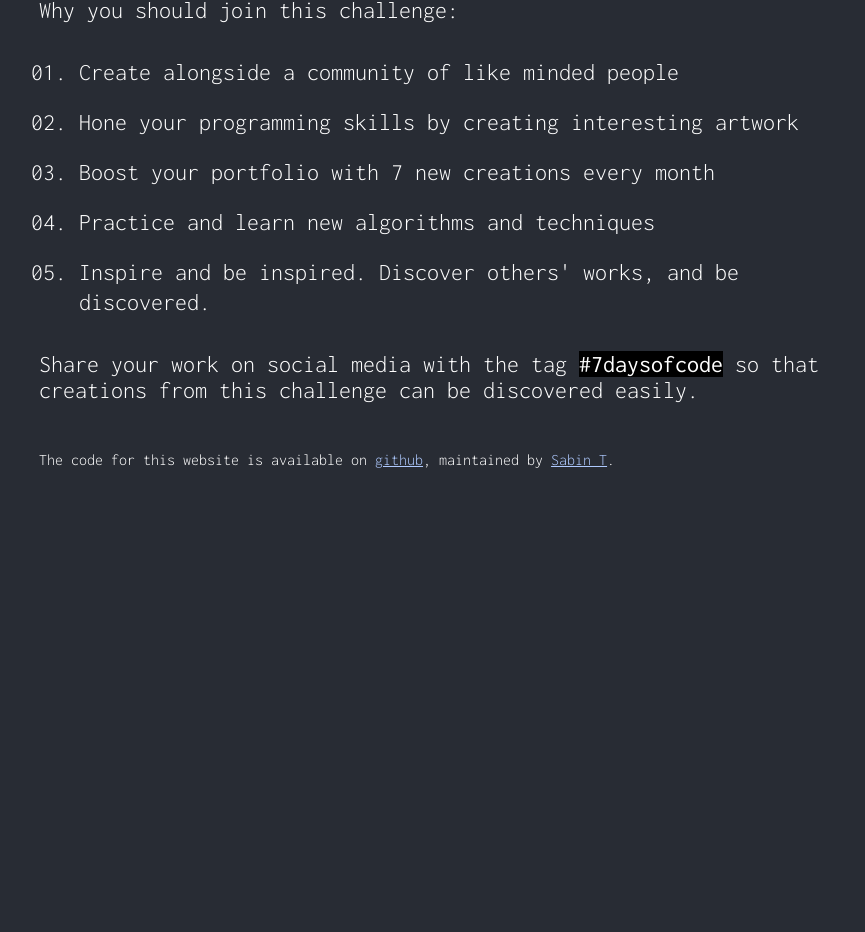
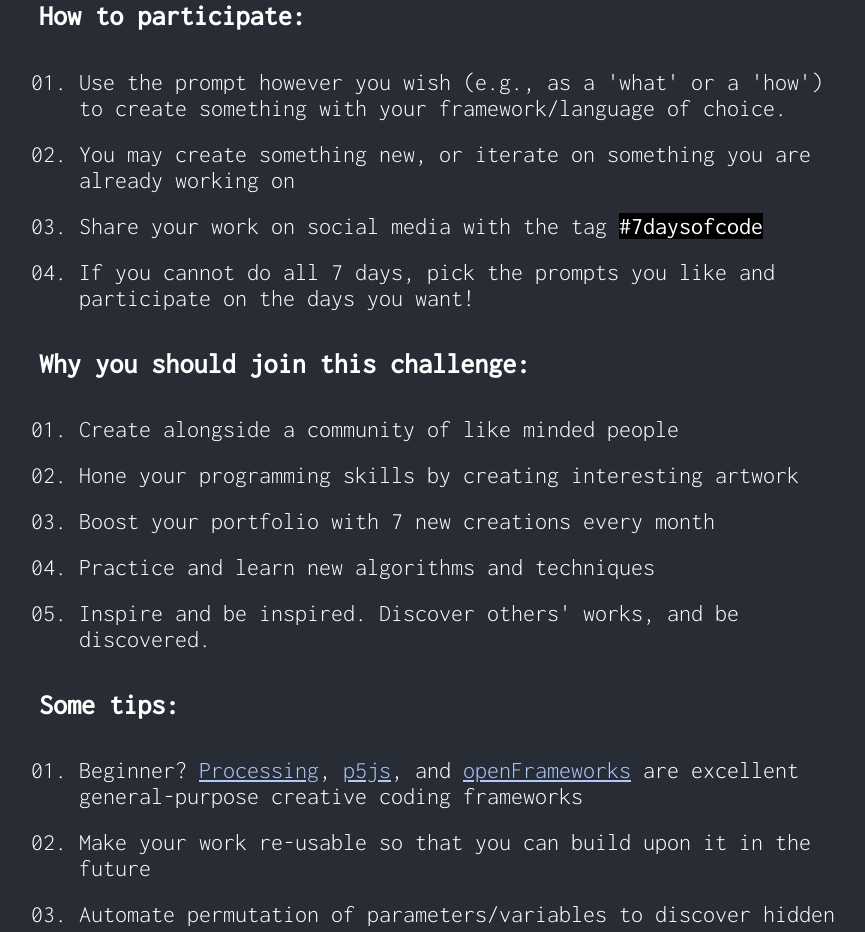
Before and after one commit to SabinT/7daysofcode, a React (Create React App) app: page / in a window 1280 px wide. Shown: the part 539-1471 px from the top of the page, without its empty margins (201-1066 px from the left). Before the commit the page ends 1007 px from the top, so only its background shows below. Built offline with nearby package versions, Linux system fonts and the light colour scheme.

Commit message:
July updates

```diff
--- a/src/App.scss
+++ b/src/App.scss
@@ -22,11 +22,10 @@ body {
     background-color: black;
   }
 
-  ul {
+  ol {
     list-style-type: decimal-leading-zero;
 
     li {
-      line-height: 1.25;
       padding-top: 10px;
       padding-bottom: 10px;
     }
--- a/src/App.tsx
+++ b/src/App.tsx
@@ -15,19 +15,35 @@ function App() {
         <ChallengeTimer />
         <PromptsPanel />
       </header>
-      <p>
+      <h3>
+        How to participate:
+      </h3>
+      <ol>
+        <li>Use the prompt however you wish (e.g., as a 'what' or a 'how') to create something with your framework/language of choice.</li>
+        <li>You may create something new, or iterate on something you are already working on</li>
+        <li>Share your work on social media with the tag <strong>#7daysofcode</strong></li>
+        <li>If you cannot do all 7 days, pick the prompts you like and participate on the days you want!</li>
+      </ol>
+
+      <h3>
         Why you should join this challenge:
-      </p>
-      <ul>
+      </h3>
+      <ol>
         <li>Create alongside a community of like minded people</li>
         <li>Hone your programming skills by creating interesting artwork</li>
         <li>Boost your portfolio with 7 new creations every month</li>
         <li>Practice and learn new algorithms and techniques</li>
         <li>Inspire and be inspired. Discover others' works, and be discovered.</li>
-      </ul>
-      <p>
-        Share your work on social media with the tag <strong>#7daysofcode</strong> so that creations from this challenge can be discovered easily.
-      </p>
+      </ol>
+      <h3>
+        Some tips:
+      </h3>
+      <ol>
+        <li>Beginner? <a href='https://processing.org/'>Processing</a>, <a href='https://p5js.org/'>p5js</a>, and <a href='https://openframeworks.cc/'>openFrameworks</a> are excellent general-purpose creative coding frameworks</li>
+        <li>Make your work re-usable so that you can build upon it in the future</li>
+        <li>Automate permutation of parameters/variables to discover hidden patterns</li>
+        <li>Got questions? Need help? Have suggestions? Send an email to <strong>info</strong> <strong>at</strong> <strong>7daysofcode.art</strong></li>
+      </ol>
       <div className='App-footer'>
         The code for this website is available on <a href='https://github.com/SabinT/7daysofcode'>github</a>, maintained by <a href="https://lumic.space">Sabin T</a>.
       </div>
--- a/src/components/Prompts.ts
+++ b/src/components/Prompts.ts
@@ -7,11 +7,24 @@ const prompts: { [key: string]: string; }  = {
     '2021-06-04': 'Sky',
     '2021-06-05': 'Flower',
     '2021-06-06': 'Fire',
-    '2021-06-07': 'Wind'
+    '2021-06-07': 'Wind',
+
+    '2021-07-01': 'Mirror',
+    '2021-07-02': 'Flow',
+    '2021-07-03': 'Repeat',
+    '2021-07-04': 'Combine',
+    '2021-07-05': 'Rotate',
+    '2021-07-06': 'Distort',
+    '2021-07-07': 'Separate'
 };
 
+/**
+ * key is the month in format 'YYYY-MM'
+ * value is the theme for the month
+ */
 const themes: { [key: string]: string; }  = {
-    '2021-06': 'Nature'
+    '2021-06': 'Nature',
+    '2021-07': 'Transformations'
 }
 
 function getLocalYearMonthDate(d: Date) {
```
